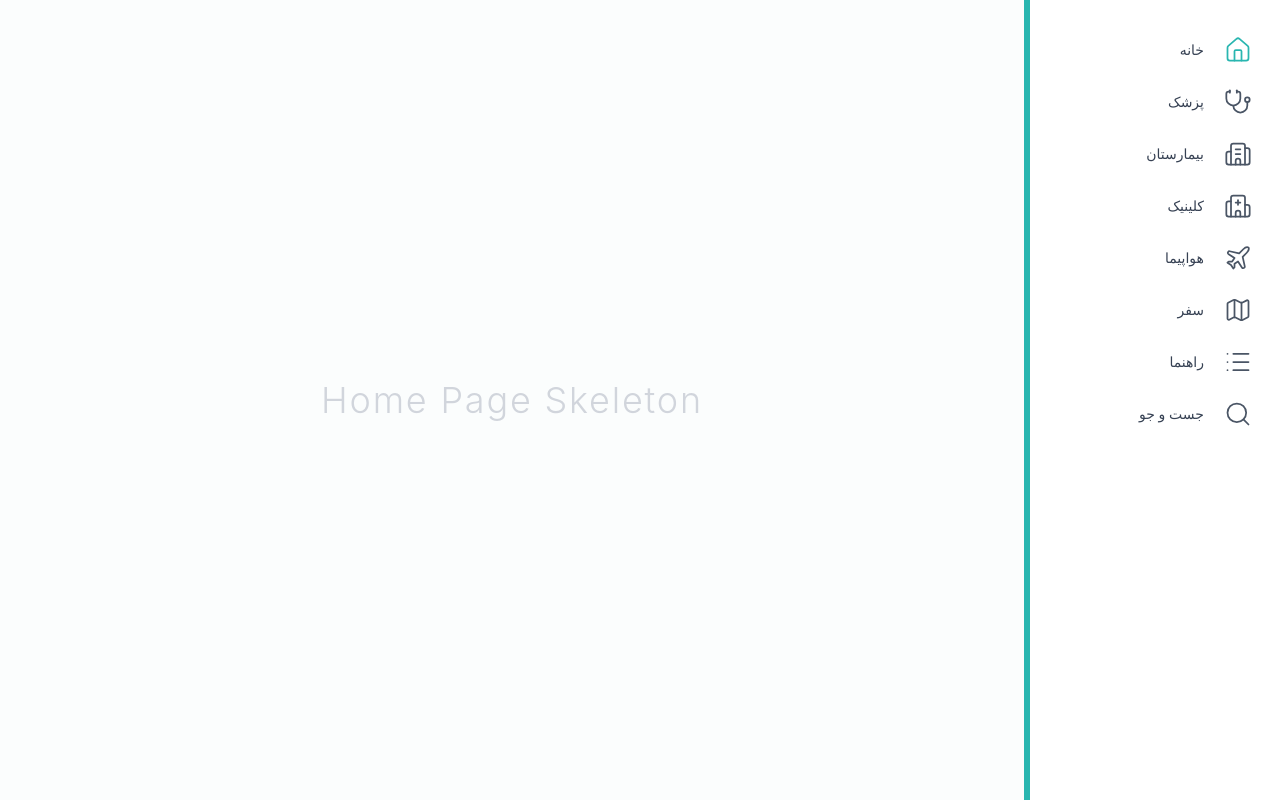
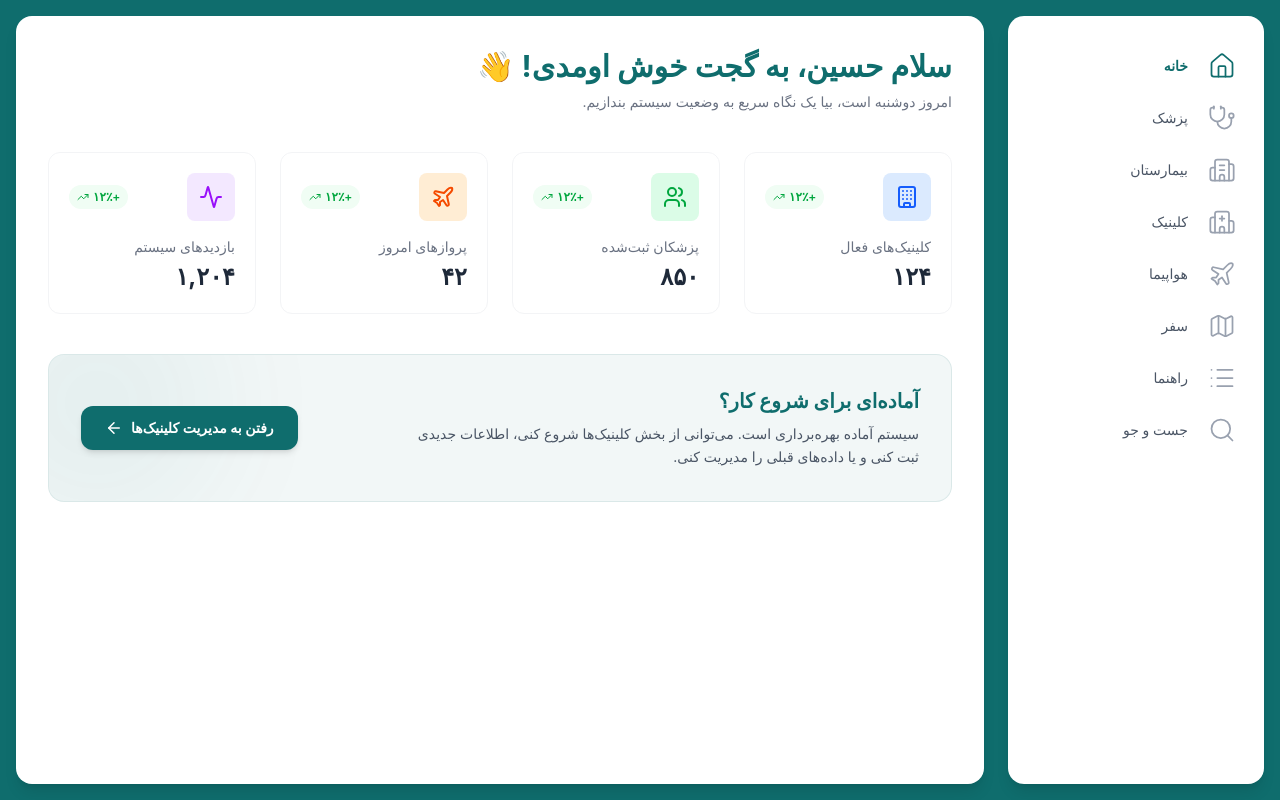
Before and after one commit to yousefbeikWork/Gadget, a React (Vite) app: page / in a window 1280 px wide. Built offline with nearby package versions, Linux system fonts and the light colour scheme.

Commit message:
apply theme and add home page

```diff
--- a/src/App.tsx
+++ b/src/App.tsx
@@ -1,9 +1,11 @@
-import { BrowserRouter, Routes, Route } from 'react-router-dom';
-import Sidebar from './components/Sidebar';
-import Clinics from './pages/Clinics'; // ایمپورت صفحه جدید
+import { BrowserRouter, Routes, Route } from "react-router-dom";
+import Sidebar from "./components/Sidebar";
+import Clinics from "./pages/Clinics";
+import Home from "./pages/Home";
 
 const PlaceholderPage = ({ title }: { title: string }) => (
-  <main className="flex-1 flex items-center justify-center bg-[#fbfdfd] p-10">
+  // تبدیل اسکلت صفحات خالی به کارت سفید و گرد
+  <main className="flex-1 flex items-center justify-center bg-white rounded-2xl shadow-lg p-10">
     <h1 className="text-4xl font-light text-gray-300 tracking-wider">
       {title} Page Skeleton
     </h1>
@@ -13,23 +15,32 @@ const PlaceholderPage = ({ title }: { title: string }) => (
 function App() {
   return (
     <BrowserRouter>
-      <div dir='rtl' className="flex h-screen w-full font-sans text-gray-800">
+      {/* اضافه کردن bg-gadget-dark و فاصله‌ها برای حالت شناور */}
+      <div
+        className="flex h-screen w-full font-sans text-gray-800 bg-gadget-dark p-4 gap-6"
+        dir="rtl"
+      >
         <Sidebar />
 
         <Routes>
-          <Route path="/" element={<PlaceholderPage title="Home" />} />
-          <Route path="/doctors" element={<PlaceholderPage title="Doctors" />} />
-
-          {/* جایگزین کردن اسکلت قدیمی با صفحه واقعی کلینیک‌ها */}
+          <Route path="/" element={<Home />} />{" "}
+          <Route
+            path="/doctors"
+            element={<PlaceholderPage title="Doctors" />}
+          />
           <Route path="/clinics" element={<Clinics />} />
-
-          <Route path="/hospitals" element={<PlaceholderPage title="Hospitals" />} />
-          <Route path="/airplanes" element={<PlaceholderPage title="Airplanes" />} />
+          <Route
+            path="/hospitals"
+            element={<PlaceholderPage title="Hospitals" />}
+          />
+          <Route
+            path="/airplanes"
+            element={<PlaceholderPage title="Airplanes" />}
+          />
           <Route path="/travel" element={<PlaceholderPage title="Travel" />} />
           <Route path="/guides" element={<PlaceholderPage title="Guides" />} />
           <Route path="/search" element={<PlaceholderPage title="Search" />} />
         </Routes>
-
       </div>
     </BrowserRouter>
   );
--- a/src/components/Sidebar.tsx
+++ b/src/components/Sidebar.tsx
@@ -5,7 +5,7 @@ const menuItems = [
   { title: 'خانه', path: '/', subtitle: '', icon: Home },
   { title: 'پزشک', path: '/doctors', subtitle: '', icon: Stethoscope },
   { title: 'بیمارستان', path: '/hospitals', subtitle: '', icon: Building2 },
-  { title: 'کلینیک ', path: '/clinics', subtitle: '', icon: Hospital },
+  { title: 'کلینیک', path: '/clinics', subtitle: '', icon: Hospital },
   { title: 'هواپیما', path: '/airplanes', subtitle: '', icon: Plane },
   { title: 'سفر', path: '/travel', subtitle: '', icon: Map },
   { title: 'راهنما', path: '/guides', subtitle: '', icon: List },
@@ -14,7 +14,8 @@ const menuItems = [
 
 export default function Sidebar() {
   return (
-    <aside className="w-64 h-full bg-white border-l-[6px] border-[#29b6b0] flex flex-col overflow-y-auto shrink-0 shadow-sm">
+    // سایدبار حالا یک کارت سفید با گوشه‌های گرد است
+    <aside className="w-64 h-full bg-white rounded-2xl flex flex-col overflow-y-auto shrink-0 shadow-lg">
       <div className="flex-1 py-8">
         <ul className="space-y-4">
           {menuItems.map((item, index) => {
@@ -25,15 +26,16 @@ export default function Sidebar() {
                 to={item.path}
                 className="flex items-center gap-4 px-6 cursor-pointer group"
               >
-                {/* این تابع چک می‌کند که آیا کاربر در این مسیر قرار دارد یا خیر */}
                 {({ isActive }) => (
                   <>
-                    <div className={`p-1 transition-colors ${isActive ? 'text-[#29b6b0]' : 'text-gray-600 group-hover:text-[#29b6b0]'}`}>
+                    {/* رنگ‌ها برای روی پس‌زمینه سفید تنظیم شدند */}
+                    <div className={`p-1 transition-colors ${isActive ? 'text-gadget-dark' : 'text-gray-400 group-hover:text-gadget-dark'}`}>
                       <Icon strokeWidth={1.5} size={28} />
                     </div>
                     <div>
-                      <h3 className="text-sm font-medium text-gray-700">{item.title}</h3>
-                      <p className="text-[10px] text-gray-400">{item.subtitle}</p>
+                      <h3 className={`text-sm transition-colors ${isActive ? 'font-bold text-gadget-dark' : 'font-medium text-gray-600 group-hover:text-gadget-dark'}`}>
+                        {item.title}
+                      </h3>
                     </div>
                   </>
                 )}
--- a/src/index.css
+++ b/src/index.css
@@ -1 +1,5 @@
 @import "tailwindcss";
+@theme {
+  --color-gadget-dark: #0f6d6d;
+  --color-gadget-light: #29b6b0;
+}
--- a/src/pages/Clinics.tsx
+++ b/src/pages/Clinics.tsx
@@ -57,11 +57,14 @@ export default function Clinics() {
   );
 
   return (
-    <div className="flex-1 bg-[#fbfdfd] p-8 overflow-y-auto" dir="rtl">
+    <div className="flex-1 bg-white rounded-2xl shadow-lg p-8 overflow-y-auto">
+      {" "}
       {/* هدر صفحه */}
       <div className="flex flex-col md:flex-row md:items-center md:justify-between gap-4 mb-8">
         <div>
-          <h1 className="text-2xl font-bold text-gray-800">مدیریت کلینیک‌ها</h1>
+          <h1 className="text-2xl font-bold text-gadget-dark">
+            مدیریت کلینیک‌ها
+          </h1>
           <p className="text-sm text-gray-500 mt-1">
             لیست مراکز درمانی ثبت شده در سامانه گجت
           </p>
@@ -73,7 +76,6 @@ export default function Clinics() {
           ثبت کلینیک جدید
         </button>
       </div>
-
       {/* ابزارهای بالای جدول (باکس جستجو) */}
       <div className="bg-white p-4 rounded-xl shadow-xs border border-gray-100 mb-6 flex items-center max-w-md">
         <div className="text-gray-400 ml-3">
@@ -87,13 +89,12 @@ export default function Clinics() {
           className="w-full text-sm text-gray-700 bg-transparent outline-hidden"
         />
       </div>
-
       {/* جدول نمایش داده‌ها */}
       <div className="bg-white rounded-xl shadow-xs border border-gray-100 overflow-hidden">
         <div className="overflow-x-auto">
           <table className="w-full text-right border-collapse">
             <thead>
-              <tr className="bg-gray-50/70 border-b border-gray-100 text-gray-600 text-sm font-semibold">
+              <tr className="bg-gadget-dark text-white border-b border-gray-100 text-sm font-semibold">
                 <th className="p-4">نام کلینیک</th>
                 <th className="p-4">تخصص اصلی</th>
                 <th className="p-4">شماره تماس</th>
@@ -106,7 +107,7 @@ export default function Clinics() {
                 filteredClinics.map((clinic) => (
                   <tr
                     key={clinic.id}
-                    className="hover:bg-gray-50/50 transition-colors"
+                    className="hover:bg-gray-100 transition-colors"
                   >
                     <td className="p-4 font-medium text-gray-900">
                       {clinic.name}
--- /dev/null
+++ b/src/pages/Home.tsx
@@ -0,0 +1,70 @@
+import { Link } from 'react-router-dom';
+import { Activity, Users, Building, Plane, ArrowLeft, TrendingUp } from 'lucide-react';
+
+export default function Home() {
+  // دیتای تستی برای نمایش آمار
+  const stats = [
+    { title: 'کلینیک‌های فعال', value: '۱۲۴', icon: Building, color: 'text-blue-600', bg: 'bg-blue-100' },
+    { title: 'پزشکان ثبت‌شده', value: '۸۵۰', icon: Users, color: 'text-green-600', bg: 'bg-green-100' },
+    { title: 'پروازهای امروز', value: '۴۲', icon: Plane, color: 'text-orange-600', bg: 'bg-orange-100' },
+    { title: 'بازدیدهای سیستم', value: '۱,۲۰۴', icon: Activity, color: 'text-purple-600', bg: 'bg-purple-100' },
+  ];
+
+  return (
+    <div className="flex-1 bg-white rounded-2xl shadow-lg p-8 overflow-y-auto" dir="rtl">
+
+      {/* بخش خوش‌آمدگویی */}
+      <div className="mb-10">
+        <h1 className="text-3xl font-bold text-gadget-dark mb-2">
+          سلام حسین، به گجت خوش اومدی! 👋
+        </h1>
+        <p className="text-gray-500 text-sm">
+          امروز دوشنبه است، بیا یک نگاه سریع به وضعیت سیستم بندازیم.
+        </p>
+      </div>
+
+      {/* شبکه کارت‌های آماری */}
+      <div className="grid grid-cols-1 md:grid-cols-2 lg:grid-cols-4 gap-6 mb-10">
+        {stats.map((stat, index) => {
+          const Icon = stat.icon;
+          return (
+            <div key={index} className="border border-gray-100 rounded-xl p-5 hover:shadow-md transition-shadow">
+              <div className="flex items-center justify-between mb-4">
+                <div className={`p-3 rounded-lg ${stat.bg} ${stat.color}`}>
+                  <Icon size={24} strokeWidth={2} />
+                </div>
+                <span className="flex items-center text-xs font-semibold text-green-600 bg-green-50 px-2 py-1 rounded-full">
+                  +۱۲٪ <TrendingUp size={12} className="mr-1" />
+                </span>
+              </div>
+              <h3 className="text-gray-500 text-sm font-medium mb-1">{stat.title}</h3>
+              <p className="text-2xl font-bold text-gray-800">{stat.value}</p>
+            </div>
+          );
+        })}
+      </div>
+
+      {/* بنر دسترسی سریع */}
+      <div className="bg-gadget-dark/5 border border-gadget-dark/10 rounded-2xl p-8 flex flex-col md:flex-row items-center justify-between gap-6 relative overflow-hidden">
+        {/* یک افکت تزئینی برای پس‌زمینه بنر */}
+        <div className="absolute -left-20 -top-20 w-64 h-64 bg-gadget-dark opacity-5 rounded-full blur-3xl"></div>
+
+        <div className="z-10 text-center md:text-right">
+          <h2 className="text-xl font-bold text-gadget-dark mb-2">آماده‌ای برای شروع کار؟</h2>
+          <p className="text-sm text-gray-600 max-w-lg leading-relaxed">
+            سیستم آماده بهره‌برداری است. می‌توانی از بخش کلینیک‌ها شروع کنی، اطلاعات جدیدی ثبت کنی و یا داده‌های قبلی را مدیریت کنی.
+          </p>
+        </div>
+
+        <Link
+          to="/clinics"
+          className="z-10 shrink-0 flex items-center gap-2 bg-gadget-dark hover:bg-opacity-90 text-white px-6 py-3 rounded-xl text-sm font-semibold transition-all shadow-md"
+        >
+          رفتن به مدیریت کلینیک‌ها
+          <ArrowLeft size={18} />
+        </Link>
+      </div>
+
+    </div>
+  );
+}
```
Also changed, not shown: 1 other file (tests, documents, lock files or other folders).
